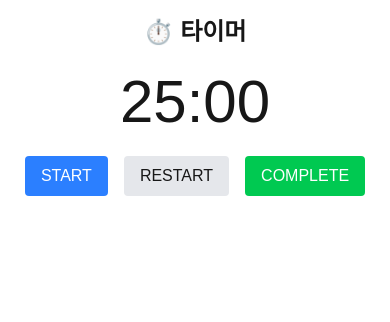
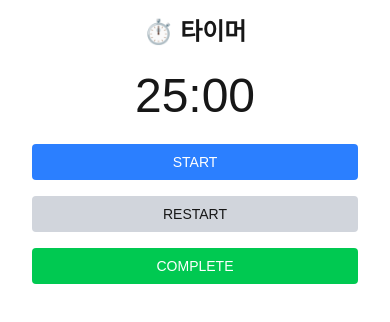
Before and after one commit to mandu9284/drawstarter, a Next.js app: page /draw in a window 390 px wide. Shown: the top 322 px of the page. Built offline with nearby package versions, Linux system fonts and the light colour scheme.

Commit message:
feat: 반응형 ui 완료

```diff
--- a/app/done/page.tsx
+++ b/app/done/page.tsx
@@ -2,10 +2,10 @@
 
 export default function DonePage() {
   return (
-    <div className="space-y-6 text-center">
-      <h2 className="text-2xl font-bold">🎉 잘하셨어요!</h2>
-      <p className="text-lg">오늘의 그림 시간을 완수했어요.</p>
-      <p className="text-sm text-gray-500">DrawStarter와 함께 해주셔서 감사합니다.</p>
+    <div className="space-y-6 text-center px-4 sm:px-6 md:px-8">
+      <h2 className="text-2xl sm:text-3xl font-bold">🎉 잘하셨어요!</h2>
+      <p className="text-lg sm:text-xl">오늘의 그림 시간을 완수했어요.</p>
+      <p className="text-sm sm:text-base text-gray-500">DrawStarter와 함께 해주셔서 감사합니다.</p>
     </div>
   );
 }
--- a/app/draw/page.tsx
+++ b/app/draw/page.tsx
@@ -63,15 +63,28 @@ export default function DrawPage() {
   }
 
   return (
-    <div className="space-y-6 text-center">
-      <h2 className="text-2xl font-semibold">⏱️ 타이머</h2>
-      <p className="text-6xl font-mono">{formatTime(timeLeft)}</p>
-      <div className="flex justify-center gap-4">
-        <button className="bg-blue-500 text-white px-4 py-2 rounded" onClick={toggleTimer}>
+    <div className="space-y-6 text-center px-4 sm:px-6 md:px-8">
+      <h2 className="text-2xl sm:text-3xl font-semibold">⏱️ 타이머</h2>
+      <p className="text-5xl sm:text-6xl font-mono">{formatTime(timeLeft)}</p>
+      <div className="flex flex-col sm:flex-row justify-center gap-4">
+        <button
+          className="bg-blue-500 text-white px-4 py-2 rounded text-sm sm:text-base"
+          onClick={toggleTimer}
+        >
           {isRunning ? "PAUSE" : "START"}
         </button>
-        <button className="bg-gray-200 px-4 py-2 rounded dark:bg-gray-700" onClick={resetTimer}>RESTART</button>
-        <button className="bg-green-500 text-white px-4 py-2 rounded" onClick={completeNow}>COMPLETE</button>
+        <button
+          className="bg-gray-300 px-4 py-2 rounded text-sm sm:text-base dark:bg-gray-700"
+          onClick={resetTimer}
+        >
+          RESTART
+        </button>
+        <button
+          className="bg-green-500 text-white px-4 py-2 rounded text-sm sm:text-base"
+          onClick={completeNow}
+        >
+          COMPLETE
+        </button>
       </div>
     </div>
   )
--- a/app/layout.tsx
+++ b/app/layout.tsx
@@ -14,7 +14,7 @@ export default function RootLayout({
   return (
     <html lang="ko">
       <body className="bg-gray-50 text-gray-800 font-sans">
-        <main className="max-w-md mx-auto p-4">{children}</main>
+        <main className="max-w-md md:max-w-xl lg:max-w-2xl mx-auto p-4">{children}</main>
       </body>
     </html>
   );
--- a/app/page.tsx
+++ b/app/page.tsx
@@ -24,20 +24,20 @@ export default function Home() {
   }, []);
 
   return (
-    <div className="space-y-6">
-    <h1 className="text-3xl font-bold">DrawStarter</h1>
-    <div className="border p-4 rounded bg-white shadow dark:bg-gray-800">
-      <p className="font-semibold dark:text-white ">오늘의 주제:</p>
+    <div className="space-y-6 px-4 sm:px-6 md:px-8">
+    <h1 className="text-3xl sm:text-4xl font-bold text-center">DrawStarter</h1>
+    <div className="border p-4 sm:p-6 rounded bg-white shadow dark:bg-gray-800">
+      <p className="font-semibold text-base sm:text-lg dark:text-white ">오늘의 주제:</p>
       {/* 서버 컴포넌트에서 렌더링된 내용과 클라이언트 컴포넌트에서 렌더링된 내용이 다르기 때문에 suppressHydrationWarning을 사용 */}
-      <p className="text-lg dark:text-white" suppressHydrationWarning>{prompt}</p>
+      <p className="text-xl sm:text-2xl mt-2 dark:text-white" suppressHydrationWarning>{prompt}</p>
     </div>
-    <div className="text-sm text-gray-500 dark:text-gray-400">
-        <p>총 누적 시간: {totalMinutes}분</p>
-        <p>오늘의 작업 시간: {todayMinutes}분</p>
-      </div>
-    <div className="flex gap-4">
-      <button className="bg-green-500 text-white px-4 py-2 rounded dark:bg-green-600" onClick={() => setPrompt(getRandomPrompt())}>다른 주제 보기</button>
-      <Link href="/draw" className="bg-blue-500 text-white px-4 py-2 rounded dark:bg-blue-600">그리기 시작</Link>
+    <div className="text-sm sm:text-base text-gray-500 dark:text-gray-400">
+      <p>총 누적 시간: {totalMinutes}분</p>
+      <p>오늘의 작업 시간: {todayMinutes}분</p>
+    </div>
+    <div className="flex flex-col sm:flex-row gap-4">
+      <button className="bg-gray-200 px-4 py-2 rounded text-center text-sm sm:text-base dark:bg-gray-700" onClick={() => setPrompt(getRandomPrompt())}>다른 주제 보기</button>
+      <Link href="/draw" className="bg-blue-500 text-white px-4 py-2 rounded text-center text-sm sm:text-base dark:bg-blue-600">그리기 시작</Link>
     </div>
   </div>
   );
```
